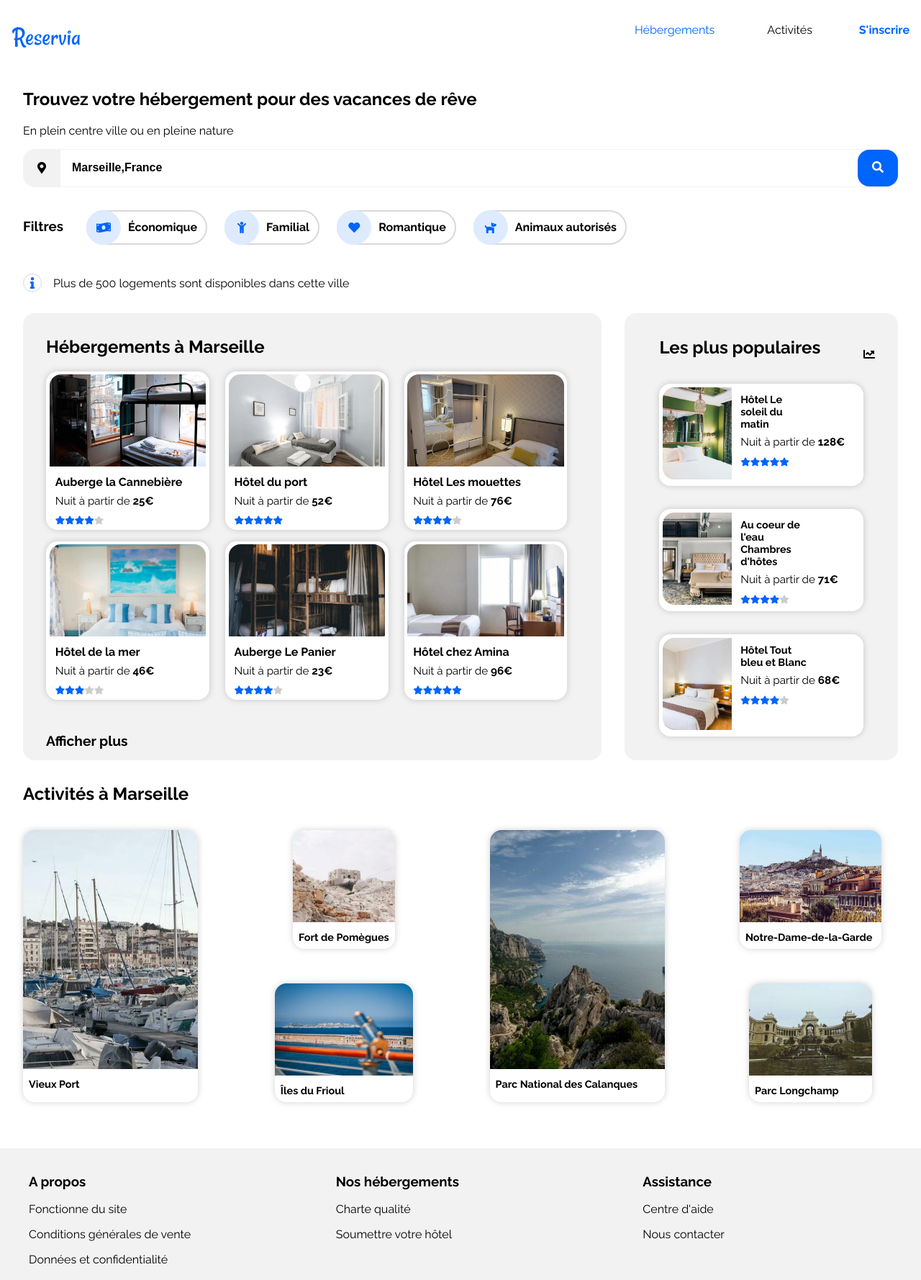
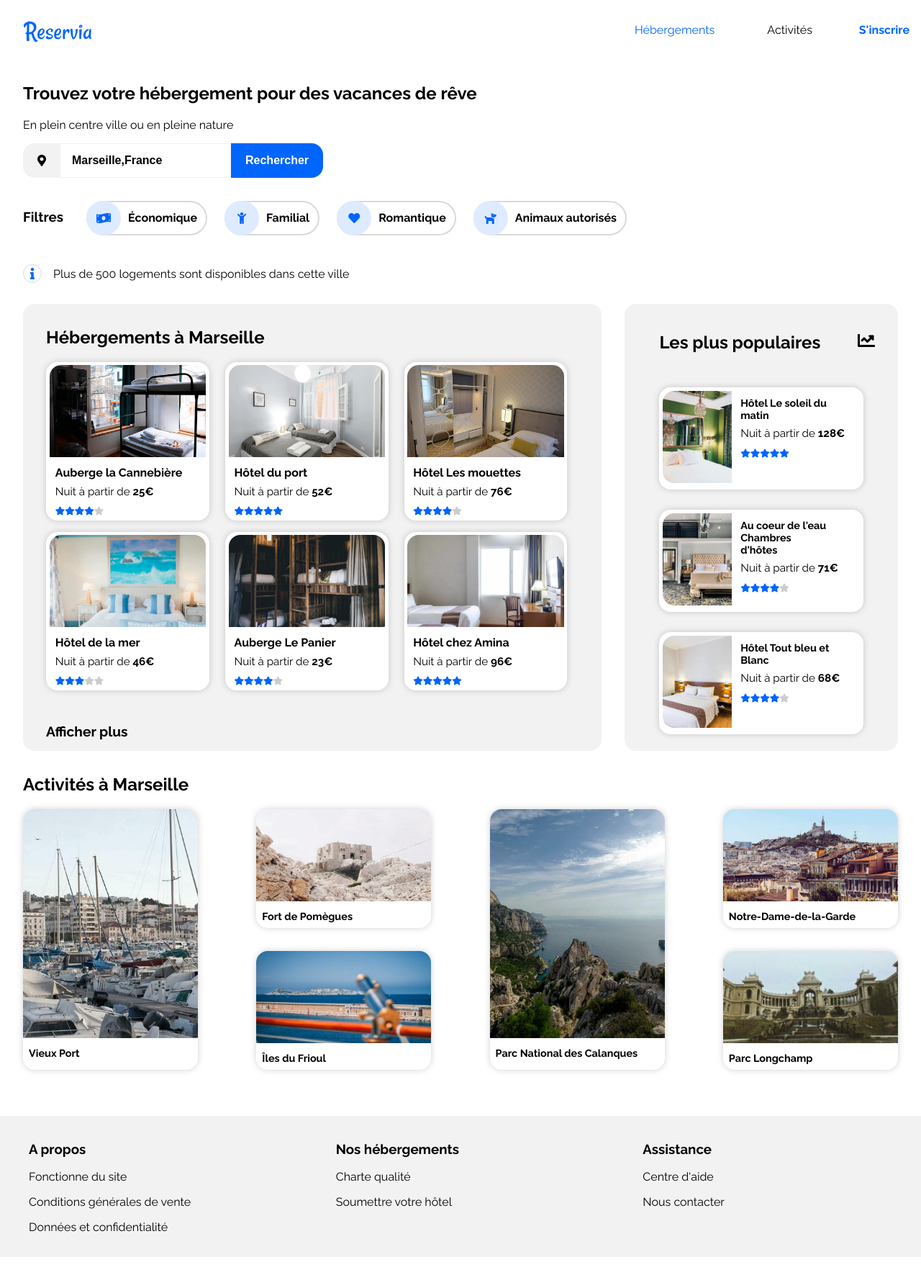
Before and after one commit to ZinedineMess/Reservia, a plain HTML site: page index.html in a window 1280 px wide. Shown: the whole page at 72% size. After the commit the page ends 1746 px from the top, so only its background shows below. Drawn offline with Linux system fonts and the light colour scheme.

Commit message:
correction header desktop + suppression du css inutile

```diff
--- a/css/style-desktoptest.css
+++ b/css/style-desktop.css
@@ -1,8 +1,10 @@
-/*  DESKTOP  */
+/*  POLICE  */
 @import url("https://fonts.googleapis.com/css2?family=Raleway:wght@300;400;500;600;700;800;900&display=swap");
 
-/* Resolution de plus de 1200px */
+/*  DESKTOP  */
+/* Resolution de plus de 1150px */
 @media screen and (min-width:1150px) {
+
     /* GENERAL */
     html {
         font-family: 'Raleway', sans-serif;
@@ -29,20 +31,17 @@
     .header-container {
         display: flex;
         justify-content: space-between;
-        flex-wrap: wrap;
-        margin-top: 0.5rem;
     }
 
     .logo {
         width: auto;
         margin-left: 1rem;
-        margin-left: 0;
         margin-top: 1.5rem;
     }
 
     nav li,
     .sign-up {
-        padding-top: 1.5rem;
+        padding-top: 2rem;
     }
 
     .header-container h1 {
@@ -81,7 +80,7 @@
 
     nav li:hover {
         border-top: 3px solid #0065fc;
-		border-bottom: 0;
+        border-bottom: 0px;
     }
 
     .nav-activated {
@@ -99,7 +98,7 @@
         text-decoration: none;
         font-weight: bold;
         display: block;
-        margin-top: 1.5rem;
+        margin-top: 2rem;
     }
 
     /*  SECTION RECHERCHE  */
@@ -116,27 +115,18 @@
 
     .search-form {
         display: flex;
-        margin-right: 2rem;
         margin-bottom: 2rem;
-        border-top: #f2f2f2 1px solid;
-        border-bottom: #f2f2f2 1px solid;
-        border-radius: 1rem;
         margin-top: 1rem;
-
-    }
-
-    .search-form span {
-        background-color: #f2f2f2;
-        padding: 1rem 1.25rem;
-        border-radius: 1rem 0 0 1rem;
+        width: 40%;
     }
 
     .search-form input {
-        width: 100%;
         border: none;
         padding-left: 1rem;
         font-weight: bold;
         font-size: 100%;
+        border-top: #f2f2f2 1px solid;
+        border-bottom: #f2f2f2 1px solid;
     }
 
     .search-form button {
@@ -144,20 +134,18 @@
         font-weight: bold;
         border: none;
         font-size: 100%;
-        border-radius: 1rem;
+        border-radius: 0px 16px 16px 0px;
         padding: 0 1.25rem;
         cursor: pointer;
         transition: opacity 0.2s ease;
         opacity: 1;
+        color: white;
     }
 
     .fa-search-white {
-        color: #fff;
+        display: none;
     }
 
-    .search-button-name {
-        display: none;
-    }
 
     .search-form button:hover {
         opacity: 0.7;
@@ -184,9 +172,7 @@
         margin-bottom: 0.75rem;
         transition: background 0.5s;
         cursor: pointer;
-
         margin-right: 1.5rem;
-
     }
 
     .filter-container div:hover {
@@ -206,6 +192,9 @@
 
     .map-marker-alt-black {
         color: black;
+        background-color: #f2f2f2;
+        padding: 1rem 1.25rem;
+        border-radius: 1rem 0 0 1rem;
     }
 
     .filter-container p {
@@ -217,7 +206,6 @@
         display: flex;
         align-items: center;
         margin: 1rem 0;
-
     }
 
     .filter-result span {
@@ -241,7 +229,6 @@
     /* SECTION HEBERGEMENT */
     #hebergements {
         display: flex;
-        flex-wrap: nowrap;
         align-items: stretch;
     }
 
@@ -275,7 +262,6 @@
     .hebergements-marseille div {
         display: flex;
         flex-wrap: wrap;
-        flex-direction: row;
         justify-content: space-between;
         margin-left: 1rem;
         margin-right: 2rem;
@@ -301,8 +287,6 @@
         margin: 0.5rem;
         margin-bottom: 0.4rem;
         color: #000;
-
-        margin-top: 0.4rem;
         font-size: 0.95rem;
         white-space: nowrap;
     }
@@ -313,7 +297,6 @@
     }
 
     .hebergements-marseille a {
-        color: #000;
         text-decoration: none;
     }
 
@@ -339,7 +322,6 @@
 
     /* SECTION HEBERGEMENt POPULAIRES */
     aside {
-        background: #f2f2f2;
         width: 45%;
         margin-right: 2rem;
         display: flex;
@@ -361,20 +343,17 @@
         border-radius: 1rem;
         box-shadow: 0 0 10px #0000002e;
         padding: 0.3rem;
-        margin-bottom: 1rem;
         margin-left: 2rem;
         margin-right: 2rem;
         background-color: #fff;
-
         justify-content: center;
         margin-top: 0.9rem;
     }
 
     .chart-line-black {
         color: #000;
-        display: flex;
-        align-self: center;
         margin-right: 1rem;
+        font-size: 1.5rem;
     }
 
     aside img {
@@ -390,7 +369,7 @@
     aside .description {
         display: inline-block;
         vertical-align: top;
-        width: 35%;
+        width: 45%;
     }
 
     .description h3 {
@@ -407,7 +386,6 @@
         margin-top: 0.4rem;
         font-size: 0.95rem;
         white-space: nowrap;
-
     }
 
     .description span {
@@ -429,14 +407,10 @@
         margin-right: 2rem;
     }
 
-    figure {
-        background: #fff;
+    .activites-column article {
         border-radius: 1rem;
         box-shadow: 0 0 10px #0000002e;
-        padding: 0;
         margin-bottom: 2rem;
-        margin-left: auto;
-        margin-right: auto;
     }
 
     .column1 img,
@@ -452,7 +426,7 @@
         width: 100%;
     }
 
-    figcaption {
+    .activites-column h3 {
         margin: 00.5rem;
         color: #000;
         font-size: 90%;
@@ -460,7 +434,6 @@
     }
 
     #activites a {
-        color: #000;
         text-decoration: none;
     }
 
--- a/index.html
+++ b/index.html
@@ -11,9 +11,9 @@
     <link rel="stylesheet" href="https://use.fontawesome.com/releases/v5.15.1/css/all.css"
         integrity="sha384-vp86vTRFVJgpjF9jiIGPEEqYqlDwgyBgEF109VFjmqGmIY/Y4HV4d3Gp2irVfcrp" crossorigin="anonymous" />
     <link rel="stylesheet" type="text/css" href="css/style-mobile.css">
-    <link rel="stylesheet" type="text/css" href="css/style-desktoptest.css" />
+    <link rel="stylesheet" type="text/css" href="css/style-desktop.css" />
     <link rel="stylesheet" type="text/css" href="css/style-tablet.css">
-    <link rel="icon" href="assets/images/logo/Reservia.svg" type="image/x-icon" />
+    <link rel="icon" href="assets/images/logo/Reservia.svg" type="image/x-icon" aria-hidden="true" />
 </head>
 
 <body>
@@ -45,11 +45,11 @@
             </header>
             <form class="search-form">
                 <span>
-                    <i class="fas fa-map-marker-alt map-marker-alt-black"></i>
+                    <i class="fas fa-map-marker-alt map-marker-alt-black" aria-hidden="true"></i>
                 </span>
                 <input type="search" placeholder="Ville" value="Marseille,France" />
                 <button>
-                    <i class="fas fa-search fa-search-white"></i>
+                    <i class="fas fa-search fa-search-white" aria-hidden="true"></i>
                     <span class="search-button-name">Rechercher</span>
                 </button>
             </form>
@@ -57,32 +57,32 @@
                 <h3>Filtres</h3>
                 <div>
                     <span>
-                        <i class="fas fa-money-bill-wave"></i>
+                        <i class="fas fa-money-bill-wave" aria-hidden="true"></i>
                     </span>
                     <p>Économique</p>
                 </div>
                 <div>
                     <span>
-                        <i class="fas fa-child"></i>
+                        <i class="fas fa-child" aria-hidden="true"></i>
                     </span>
                     <p>Familial</p>
                 </div>
                 <div>
                     <span>
-                        <i class="fas fa-heart"></i>
+                        <i class="fas fa-heart" aria-hidden="true"></i>
                     </span>
                     <p>Romantique</p>
                 </div>
                 <div>
                     <span>
-                        <i class="fas fa-dog"></i>
+                        <i class="fas fa-dog" aria-hidden="true"></i>
                     </span>
                     <p>Animaux autorisés</p>
                 </div>
             </div>
             <div class="filter-result">
                 <span>
-                    <i class="fas fa-info"></i>
+                    <i class="fas fa-info" aria-hidden="true"></i>
                 </span>
                 <p>Plus de 500 logements sont disponibles dans cette ville</p>
             </div>
@@ -101,8 +101,10 @@
                             <h3>Auberge la Cannebière</h3>
                             <p>Nuit à partir de <strong>25€</strong></p>
                             <span>
-                                <i class="fas fa-star"></i><i class="fas fa-star"></i><i class="fas fa-star"></i><i
-                                    class="fas fa-star"></i><i class="fas fa-star grey-star"></i>
+                                <i class="fas fa-star" aria-hidden="true"></i><i class="fas fa-star"
+                                    aria-hidden="true"></i><i class="fas fa-star" aria-hidden="true"></i><i
+                                    class="fas fa-star" aria-hidden="true"></i><i class="fas fa-star grey-star"
+                                    aria-hidden="true"></i>
                             </span>
                         </a>
                     </article>
@@ -113,8 +115,10 @@
                             <h3>Hôtel du port</h3>
                             <p>Nuit à partir de <strong>52€</strong></p>
                             <span>
-                                <i class="fas fa-star"></i><i class="fas fa-star"></i><i class="fas fa-star"></i><i
-                                    class="fas fa-star"></i><i class="fas fa-star"></i>
+                                <i class="fas fa-star" aria-hidden="true"></i><i class="fas fa-star"
+                                    aria-hidden="true"></i><i class="fas fa-star" aria-hidden="true"></i><i
+                                    class="fas fa-star" aria-hidden="true"></i><i class="fas fa-star"
+                                    aria-hidden="true"></i>
                             </span>
                         </a>
                     </article>
@@ -125,8 +129,10 @@
                             <h3>Hôtel Les mouettes</h3>
                             <p>Nuit à partir de <strong>76€</strong></p>
                             <span>
-                                <i class="fas fa-star"></i><i class="fas fa-star"></i><i class="fas fa-star"></i><i
-                                    class="fas fa-star"></i><i class="fas fa-star grey-star"></i>
+                                <i class="fas fa-star" aria-hidden="true"></i><i class="fas fa-star"
+                                    aria-hidden="true"></i><i class="fas fa-star" aria-hidden="true"></i><i
+                                    class="fas fa-star" aria-hidden="true"></i><i class="fas fa-star grey-star"
+                                    aria-hidden="true"></i>
                             </span>
                         </a>
                     </article>
@@ -137,8 +143,10 @@
                             <h3>Hôtel de la mer</h3>
                             <p>Nuit à partir de <strong>46€</strong></p>
                             <span>
-                                <i class="fas fa-star"></i><i class="fas fa-star"></i><i class="fas fa-star"></i><i
-                                    class="fas fa-star grey-star"></i><i class="fas fa-star grey-star"></i>
+                                <i class="fas fa-star" aria-hidden="true"></i><i class="fas fa-star"
+                                    aria-hidden="true"></i><i class="fas fa-star" aria-hidden="true"></i><i
+                                    class="fas fa-star grey-star" aria-hidden="true"></i><i
+                                    class="fas fa-star grey-star" aria-hidden="true"></i>
                             </span>
                         </a>
                     </article>
@@ -149,8 +157,10 @@
                             <h3>Auberge Le Panier</h3>
                             <p>Nuit à partir de <strong>23€</strong></p>
                             <span>
-                                <i class="fas fa-star"></i><i class="fas fa-star"></i><i class="fas fa-star"></i><i
-                                    class="fas fa-star"></i><i class="fas fa-star grey-star"></i>
+                                <i class="fas fa-star" aria-hidden="true"></i><i class="fas fa-star"
+                                    aria-hidden="true"></i><i class="fas fa-star" aria-hidden="true"></i><i
+                                    class="fas fa-star" aria-hidden="true"></i><i class="fas fa-star grey-star"
+                                    aria-hidden="true"></i>
                             </span>
                         </a>
                     </article>
@@ -161,8 +171,10 @@
                             <h3>Hôtel chez Amina</h3>
                             <p>Nuit à partir de <strong>96€</strong></p>
                             <span>
-                                <i class="fas fa-star"></i><i class="fas fa-star"></i><i class="fas fa-star"></i><i
-                                    class="fas fa-star"></i><i class="fas fa-star"></i>
+                                <i class="fas fa-star" aria-hidden="true"></i><i class="fas fa-star"
+                                    aria-hidden="true"></i><i class="fas fa-star" aria-hidden="true"></i><i
+                                    class="fas fa-star" aria-hidden="true"></i><i class="fas fa-star"
+                                    aria-hidden="true"></i>
                             </span>
                         </a>
                     </article>
@@ -172,7 +184,7 @@
             <aside>
                 <header>
                     <h2>Les plus populaires</h2>
-                    <i class="fas fa-chart-line chart-line-black"></i>
+                    <i class="fas fa-chart-line chart-line-black" aria-hidden="true"></i>
                 </header>
                 <article>
                     <a href="#">
@@ -182,8 +194,10 @@
                             <h3>Hôtel Le soleil du matin</h3>
                             <p>Nuit à partir de <strong>128€</strong></p>
                             <span>
-                                <i class="fas fa-star"></i><i class="fas fa-star"></i><i class="fas fa-star"></i><i
-                                    class="fas fa-star"></i><i class="fas fa-star"></i>
+                                <i class="fas fa-star" aria-hidden="true"></i><i class="fas fa-star"
+                                    aria-hidden="true"></i><i class="fas fa-star" aria-hidden="true"></i><i
+                                    class="fas fa-star" aria-hidden="true"></i><i class="fas fa-star"
+                                    aria-hidden="true"></i>
                             </span>
                         </div>
                     </a>
@@ -197,8 +211,10 @@
                             <h3>Au coeur de l'eau Chambres d'hôtes</h3>
                             <p>Nuit à partir de <strong>71€</strong></p>
                             <span>
-                                <i class="fas fa-star"></i><i class="fas fa-star"></i><i class="fas fa-star"></i><i
-                                    class="fas fa-star"></i><i class="fas fa-star grey-star"></i>
+                                <i class="fas fa-star" aria-hidden="true"></i><i class="fas fa-star"
+                                    aria-hidden="true"></i><i class="fas fa-star" aria-hidden="true"></i><i
+                                    class="fas fa-star" aria-hidden="true"></i><i class="fas fa-star grey-star"
+                                    aria-hidden="true"></i>
                             </span>
                         </div>
                     </a>
@@ -211,8 +227,10 @@
                             <h3>Hôtel Tout bleu et Blanc</h3>
                             <p>Nuit à partir de <strong>68€</strong></p>
                             <span>
-                                <i class="fas fa-star"></i><i class="fas fa-star"></i><i class="fas fa-star"></i><i
-                                    class="fas fa-star"></i><i class="fas fa-star grey-star"></i>
+                                <i class="fas fa-star" aria-hidden="true"></i><i class="fas fa-star"
+                                    aria-hidden="true"></i><i class="fas fa-star" aria-hidden="true"></i><i
+                                    class="fas fa-star" aria-hidden="true"></i><i class="fas fa-star grey-star"
+                                    aria-hidden="true"></i>
                             </span>
                         </div>
                     </a>
@@ -220,55 +238,55 @@
             </aside>
         </div>
         <!--Section Activités-->
-        <div id="activites">
+        <section id="activites">
             <header>
                 <h2>Activités à Marseille</h2>
             </header>
-            <section class="activites-column">
-                <figure class="column1">
+            <div class="activites-column">
+                <article class="column1">
                     <a href="#">
                         <img src="assets/images/activites/4_small/reno-laithienne-QUgJhdY5Fyk-unsplash.jpg"
                             alt="Photo du Vieux Port de Marseille" title="Vieux Port" />
-                        <figcaption>Vieux Port</figcaption>
+                        <h3>Vieux Port</h3>
                     </a>
-                </figure>
-                <figure class="column2">
+                </article>
+                <article class="column2">
                     <a href="#">
                         <img src="assets/images/activites/4_small/paul-hermann-QFTrLdQIRhI-unsplash.jpg"
                             alt="Photo du Fort de Pomègues" title="Fort de Pomègues" />
-                        <figcaption>Fort de Pomègues</figcaption>
+                        <h3>Fort de Pomègues</h3>
                     </a>
-                </figure>
-                <figure class="column3">
+                </article>
+                <article class="column3">
                     <a href="#">
                         <img src="assets/images/activites/4_small/kevin-hikari-rV_Qd1l-VXg-unsplash.jpg"
                             alt="Photo des l'Îles du Frioul" title="Îles du Frioul" />
-                        <figcaption>Îles du Frioul</figcaption>
+                        <h3>Îles du Frioul</h3>
                     </a>
-                </figure>
-                <figure class="column4">
+                </article>
+                <article class="column4">
                     <a href="#">
                         <img src="assets/images/activites/4_small/kilyan-sockalingum-NR8-cBCN3aI-unsplash.jpg"
                             alt="Photo du Parc National des Calanques" title="Parc National des Calanques" />
-                        <figcaption>Parc National des Calanques</figcaption>
+                        <h3>Parc National des Calanques</h3>
                     </a>
-                </figure>
-                <figure class="column5">
+                </article>
+                <article class="column5">
                     <a href="#">
                         <img src="assets/images/activites/4_small/florian-wehde-xW9e8gdotxI-unsplash.jpg"
                             alt="Photo de Notre-Dame-de-la-Garde" title="Notre-Dame-de-la-Garde" />
-                        <figcaption>Notre-Dame-de-la-Garde</figcaption>
+                        <h3>Notre-Dame-de-la-Garde</h3>
                     </a>
-                </figure>
-                <figure class="column6">
+                </article>
+                <article class="column6">
                     <a href="#">
                         <img src="assets/images/activites/4_small/lena-paulin-wH2-EJoDcV0-unsplash.jpg"
                             alt="Photo du Parc Longchamp" title="Parc Longchamp" />
-                        <figcaption>Parc Longchamp</figcaption>
+                        <h3>Parc Longchamp</h3>
                     </a>
-                </figcaption>
-            </section>
-        </div>
+                </article>
+            </div>
+        </section>
     </main>
     <!--Section Footer-->
     <footer>
```
Also changed, not shown: css/style-mobile.css (+5 -14 lines), css/style-tablet.css (+6 -23 lines).
